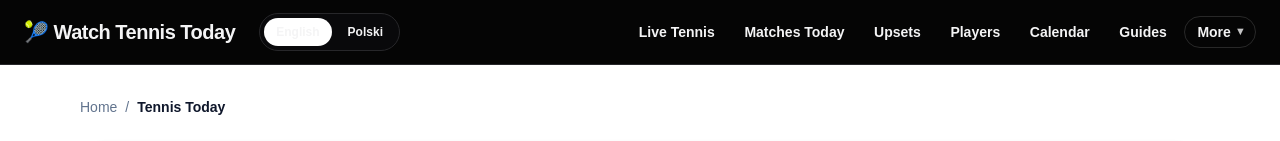
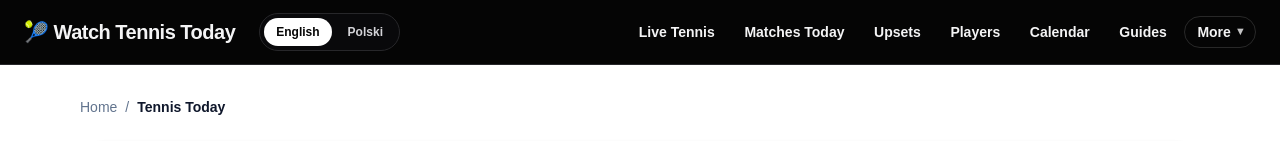
Before and after one commit to 8dqqd57hyh-rgb/watch-tennis-today, a Next.js app: page /today in a window 1280 px wide. Shown: the top 141 px of the page. Built offline with nearby package versions, Linux system fonts and the light colour scheme; no server answers.

Commit message:
Fix language switcher accessibility

```diff
--- a/app/components/LanguageSwitcher.tsx
+++ b/app/components/LanguageSwitcher.tsx
@@ -11,7 +11,7 @@ export default function LanguageSwitcher() {
   const polishHref = getEquivalentPath(pathname, "pl");
 
   return (
-    <nav aria-label="Language switcher" className="flex items-center gap-1 rounded-full border border-zinc-800 bg-zinc-950 p-1 text-xs font-black">
+    <nav aria-label="Language switcher" className="language-switcher flex items-center gap-1 rounded-full border border-zinc-800 bg-zinc-950 p-1 text-xs font-black">
       <Link
         href={englishHref}
         hrefLang="en"
--- a/app/globals.css
+++ b/app/globals.css
@@ -57,6 +57,18 @@ footer a {
 }
 
 .site-header .site-nav a:hover {
+  color: #ffffff !important;
+}
+
+.site-header .language-switcher a {
+  color: #d4d4d8 !important;
+}
+
+.site-header .language-switcher a[aria-current="page"] {
+  color: #050505 !important;
+}
+
+.site-header .language-switcher a:not([aria-current="page"]):hover {
   color: #ffffff !important;
 }
 
--- a/cypress.config.ts
+++ b/cypress.config.ts
@@ -4,6 +4,7 @@ import { plugin as cypressGrepPlugin } from "@cypress/grep/plugin";
 const baseUrl = process.env.CYPRESS_BASE_URL || "http://localhost:3000";
 
 export default defineConfig({
+  allowCypressEnv: false,
   viewportWidth: 1280,
   viewportHeight: 720,
   video: true,
```
